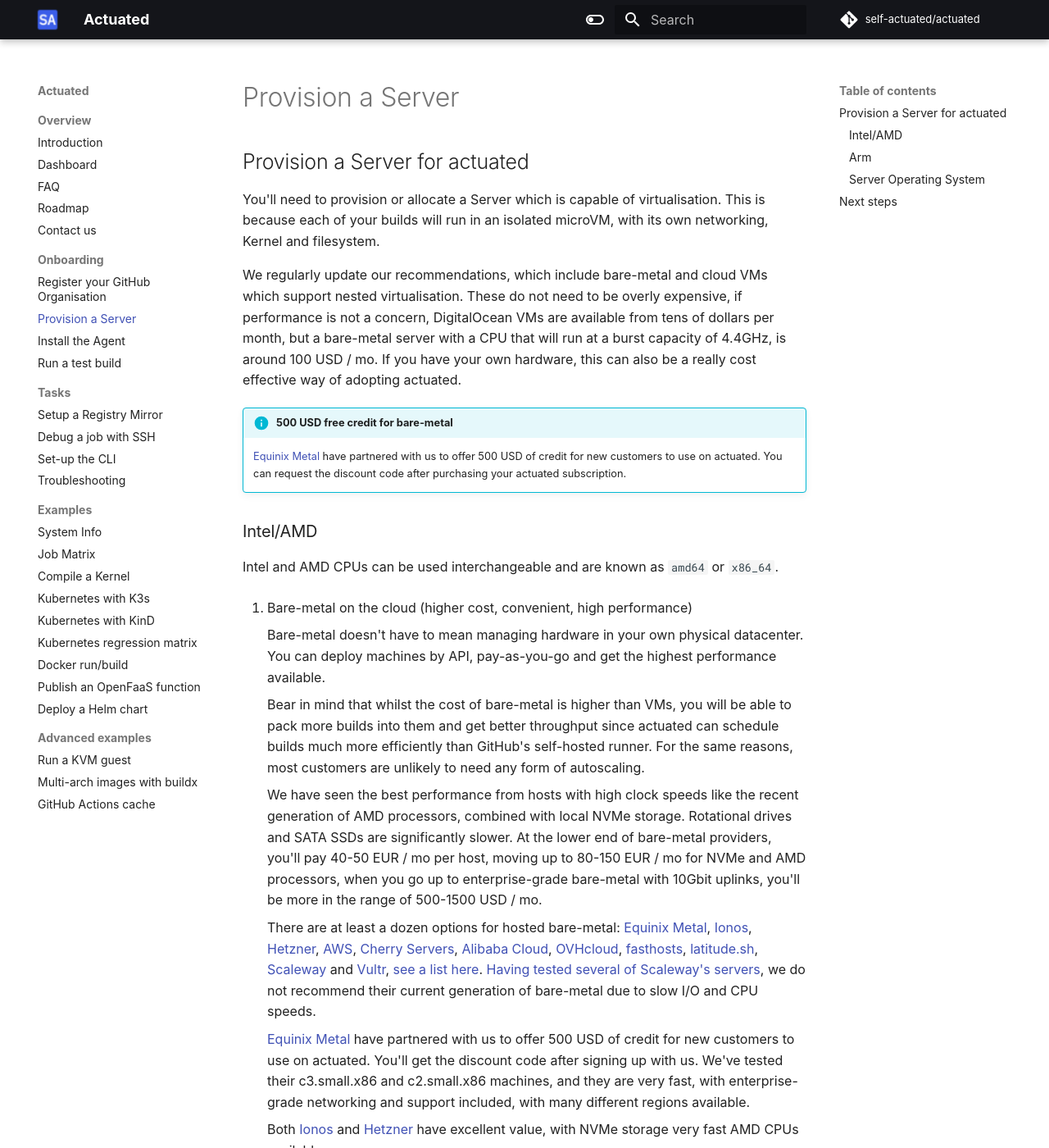
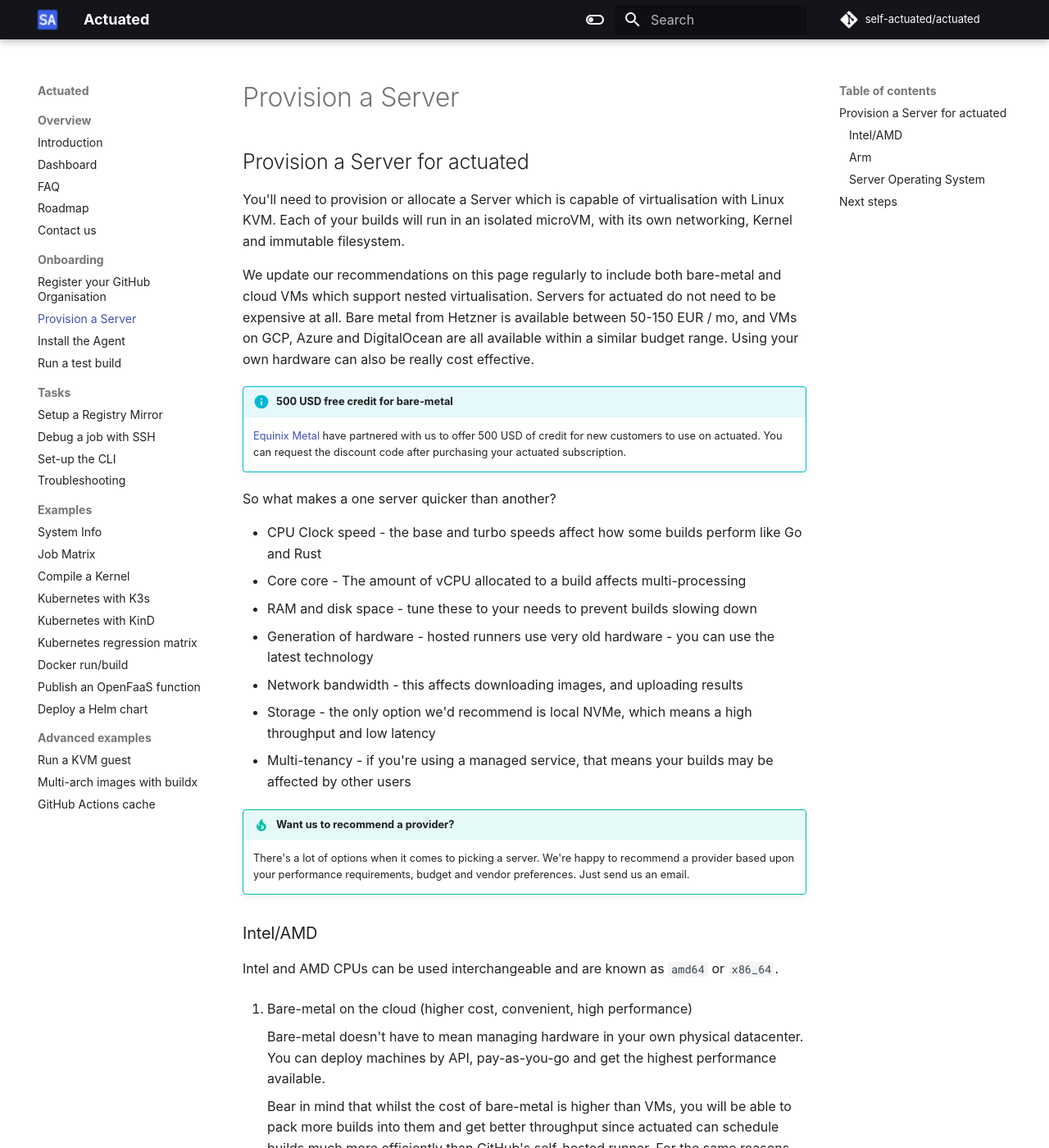
Before and after one commit to welteki/docs.actuated.dev, an MkDocs documentation site: the page built from docs/provision-server.md, in a window 1280 px wide and 1400 px high. Shown: the whole window at 82% size. Built offline with MkDocs 1.6.1 and Material for MkDocs 9.7.7, drawn with Linux system fonts in a browser that asks for light colours; some web fonts are replaced.

Commit message:
Add notes on servers
Signed-off-by: Alex Ellis (OpenFaaS Ltd) <alexellis2@gmail.com>

```diff
--- a/docs/provision-server.md
+++ b/docs/provision-server.md
@@ -1,11 +1,24 @@
 ## Provision a Server for actuated
 
-You'll need to provision or allocate a Server which is capable of virtualisation. This is because each of your builds will run in an isolated microVM, with its own networking, Kernel and filesystem.
+You'll need to provision or allocate a Server which is capable of virtualisation with Linux KVM. Each of your builds will run in an isolated microVM, with its own networking, Kernel and immutable filesystem.
 
-We regularly update our recommendations, which include bare-metal and cloud VMs which support nested virtualisation. These do not need to be overly expensive, if performance is not a concern, DigitalOcean VMs are available from tens of dollars per month, but a bare-metal server with a CPU that will run at a burst capacity of 4.4GHz, is around 100 USD / mo. If you have your own hardware, this can also be a really cost effective way of adopting actuated.
+We update our recommendations on this page regularly to include both bare-metal and cloud VMs which support nested virtualisation. Servers for actuated do not need to be expensive at all. Bare metal from Hetzner is available between 50-150 EUR / mo, and VMs on GCP, Azure and DigitalOcean are all available within a similar budget range. Using your own hardware can also be really cost effective.
 
 !!! info "500 USD free credit for bare-metal"
     [Equinix Metal](https://metal.equinix.com/) have partnered with us to offer 500 USD of credit for new customers to use on actuated. You can request the discount code after purchasing your actuated subscription.
+
+So what makes a one server quicker than another?
+
+* CPU Clock speed - the base and turbo speeds affect how some builds perform like Go and Rust
+* Core core - The amount of vCPU allocated to a build affects multi-processing
+* RAM and disk space - tune these to your needs to prevent builds slowing down
+* Generation of hardware - hosted runners use very old hardware - you can use the latest technology
+* Network bandwidth - this affects downloading images, and uploading results
+* Storage - the only option we'd recommend is local NVMe, which means a high throughput and low latency
+* Multi-tenancy - if you're using a managed service, that means your builds may be affected by other users
+
+!!! tip "Want us to recommend a provider?"
+    There's a lot of options when it comes to picking a server. We're happy to recommend a provider based upon your performance requirements, budget and vendor preferences. Just send us an email.
 
 ### Intel/AMD
 
```
